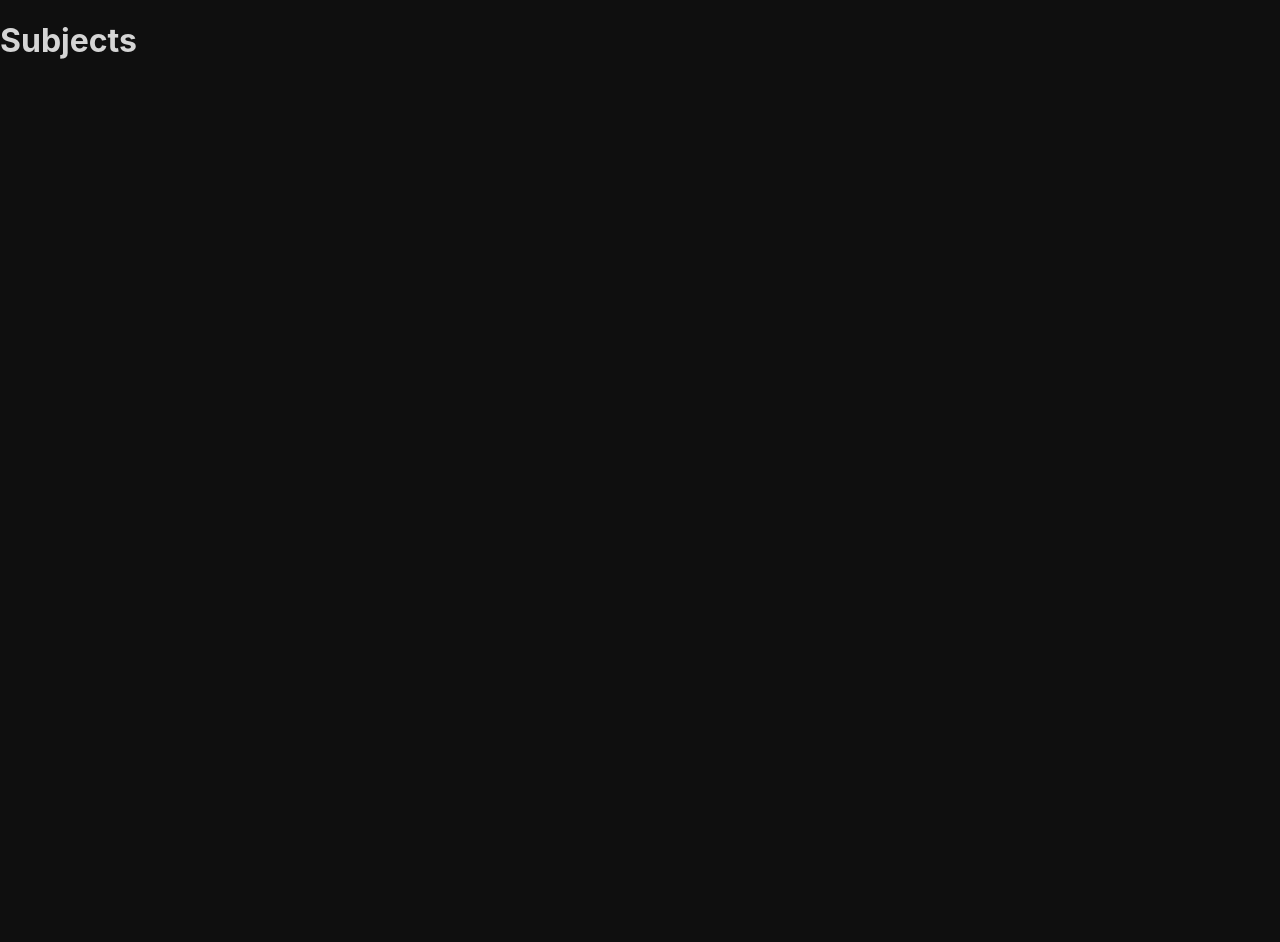
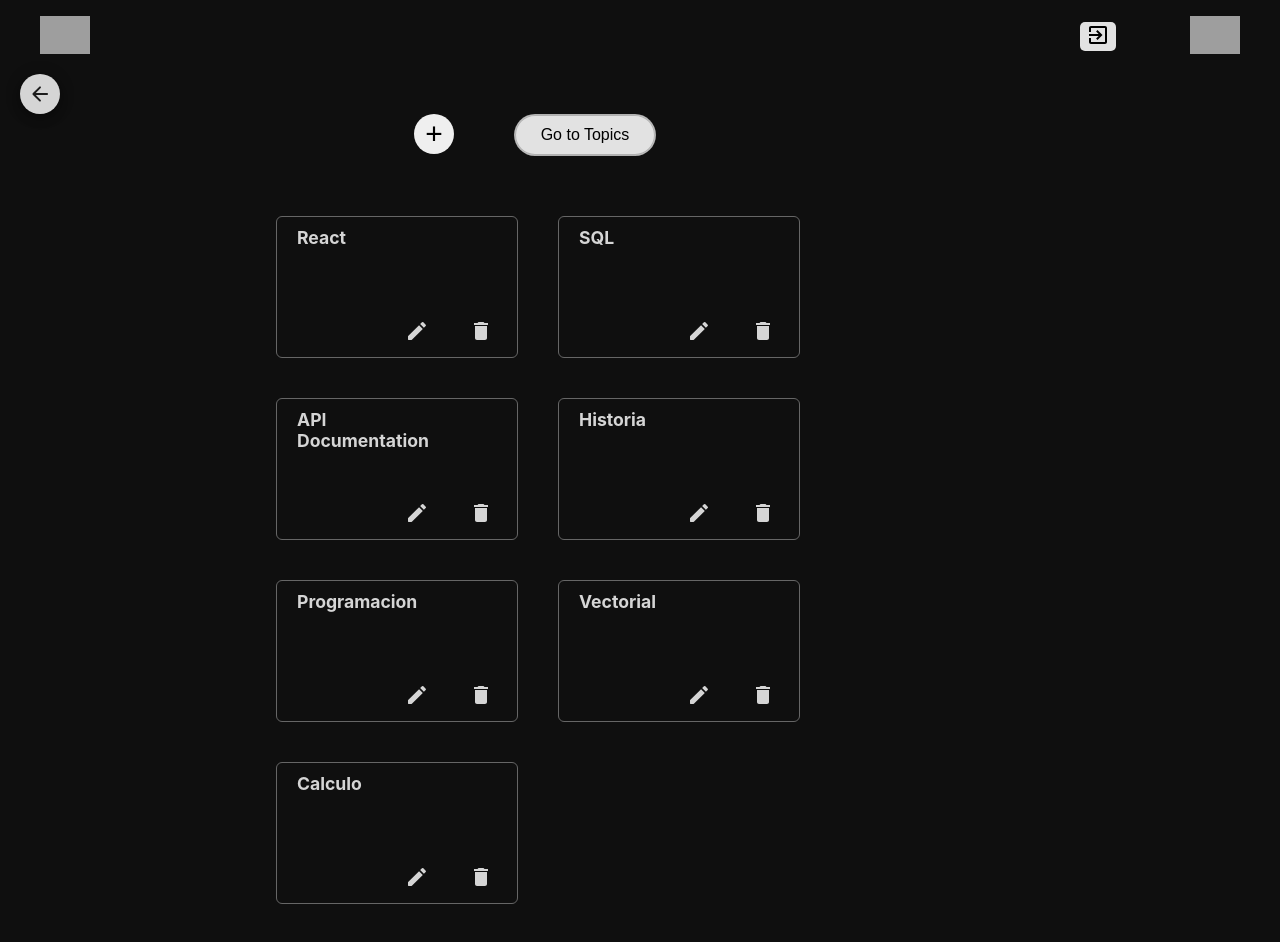
Before and after one commit to CrisD314159/mercurial_ui, a React (Vite) app: page /dashboard/subjects in a window 1280 px wide. Shown: the top 942 px of the page. Before the commit the page ends 821 px from the top, so only its background shows below. Built offline with nearby package versions, Linux system fonts and the light colour scheme; grey boxes are pictures that could not be loaded.

Commit message:
Subject and Topic design

```diff
--- a/src/App.tsx
+++ b/src/App.tsx
@@ -1,7 +1,9 @@
 
+import { Subject, Topic } from '@mui/icons-material';
 import './App.css'
 import Login from './pages/login/Login'
 import SingUp from './pages/signUp/SignUp'
+
 
 function App() {
 
@@ -10,6 +12,8 @@ function App() {
     <>
       <Login />
       <SingUp />
+
+
     </>
   );
 }
--- a/src/components/dashboard/done/Done.tsx
+++ b/src/components/dashboard/done/Done.tsx
@@ -16,10 +16,10 @@ export default function Done(props: DoneProps) {
     que están marcadas como completadas */}
       <div className="doneButtonContainer">
         {/* Aquí dentro irán los botones tal cual como están en el figma*/}
-        <NavLink to={''}>
+        <NavLink to='/dashboard/subjects' className="subjectButton">
           <button className='subjectButton'>Go to Subjects</button>
         </NavLink>
-        <NavLink to={''}>
+        <NavLink to="/dashboard/topics" className='topicButton'>
           <button className='topicButton'>Go to Topics</button>
         </NavLink>
 
@@ -30,7 +30,7 @@ export default function Done(props: DoneProps) {
         <div className='mainTitleContainer'>
           <h1 className='doneTitle'>Done</h1>
         </div>
-        <button className='hide_showButton' onClick={()=>{
+        <button className='hide_showButton' onClick={() => {
           setTrigger(!trigger)
         }}>Hide/Show</button>
       </div>
@@ -45,7 +45,7 @@ export default function Done(props: DoneProps) {
                   return (
                     <div className='taskContainer' key={tasks.id}>
                       <div className='iconContainer'>
-                  <BookmarkIcon/>
+                        <BookmarkIcon />
                       </div>
                       <div className='titleContainer'>
                         <h3 className='title'>{tasks.title}</h3>
--- a/src/pages/subjects/Subjects.tsx
+++ b/src/pages/subjects/Subjects.tsx
@@ -1,8 +1,74 @@
+
+import Header from "../../components/Header";
+import { useState } from 'react'
+import './subjects.css'
+import { NavLink } from "react-router-dom";
+import DeleteIcon from '@mui/icons-material/Delete';
+import { Button, Fab } from "@mui/material";
+import { Subject } from "../../components/types/types";
+import ArrowBackRoundedIcon from '@mui/icons-material/ArrowBackRounded';
+import ModeEditRoundedIcon from '@mui/icons-material/ModeEditRounded';
+import json from '../../../public/dataset.json'
+
 export default function Subjects() {
-  return(
+  const [create, setCreate] = useState(false)
+
+
+  function createSubject() {
+    setCreate(!create)
+  }
+  return (
     <div>
-      <h1>Subjects</h1>
-    </div>
+      {
+        create ?
+          <div className="createSubjectContainer">
+            <div className="createSubject">
+              <h1>Create Subject</h1>
+              <input type="text" placeholder="Name" />
+              <button onClick={createSubject}>Create</button>
+            </div>
+          </div>
+          : null
+      }
+      <Header picture="https://icons.veryicon.com/png/o/miscellaneous/two-color-icon-library/user-286.png" />
+
+      <div className="mainSubjectsContainer">
+        <div className="backButtonContainer">
+          <div className="buttonBack">
+            <NavLink to='/dashboard' >
+              <Fab size='small' color="primary" className="buttonBackFab"><ArrowBackRoundedIcon></ArrowBackRoundedIcon></Fab>
+            </NavLink>
+          </div>
+        </div>
+        <div className="subjectMenuContainer">
+          <div className="subjectMenu menuButton">
+            <button className="createButton" onClick={createSubject}>+</button>
+          </div>
+          <NavLink to="/dashboard/topics" className='topicButton menuButton'>
+            <button className='topicButton'>Go to Topics</button>
+          </NavLink>
+        </div>
+        <div className="subjectsContainer">
+          {
+            json.subjects.map((subject: Subject) => {
+              return (
+                <div className='subjectCard' key={subject.id}>
+                  <div className='titleContainer'>
+                    <h3 className='subjectCardTittle'>{subject.name}</h3>
+                  </div>
+                  <div className='subjectButtonContainer'>
+                    <Button size='small'><ModeEditRoundedIcon></ModeEditRoundedIcon></Button>
+                    <Button size='small'> <DeleteIcon /> </Button>
+                  </div>
+                </div>
+              )
+            })
+          }
+        </div>
+
+
+      </div>
+
+    </div >
   )
-
 }
--- /dev/null
+++ b/src/pages/subjects/subjects.css
@@ -0,0 +1,90 @@
+.topicButton{
+  width: 140px;
+  height: 40px;
+  background-color: #e2e2e2;
+  font-size: 16px;
+  border: 1px solid #6666;
+  border-radius: 40px;
+  transition: all 0.3s;
+
+
+}
+
+.topicButton:hover{
+  background-color: #e2e2e2;
+  transform: translate(0, -3px);
+  animation: gradient 5s ease infinite; /* Define la animación */
+  background: linear-gradient(45deg, #f800f0b1, #fe38f8e6, #2d03d2bc, #1d0092bc); /* Define el gradiente */
+  background-size: 200% 200%; /* Asegura que el gradiente sea lo suficientemente grande */
+  color: white;
+  cursor: pointer;
+}
+
+@keyframes gradient { /* Define la animación */
+	0% {
+		background-position: 0% 50%; /* Define la posición inicial del fondo */
+	}
+	50% {
+		background-position: 100% 50%; /* Define la posición final del fondo */
+	}
+	100% {
+		background-position: 0% 50%; /* Define la posición inicial del fondo, es decir, para que se poonga en bucle*/
+	}
+}
+
+
+.mainSubjectsContainer{
+  display: flex;
+  flex-direction: column;
+  align-items: center;
+}
+
+.backButtonContainer{
+  width: 100%;
+}
+
+.buttonBack{
+  padding: 0 20px;
+}
+
+.subjectMenuContainer{
+  display: flex;
+  width: 40%;
+}
+
+.menuButton{
+  margin: 0 30px;
+}
+
+.subjectsContainer{
+  display: flex;
+  width: 60%;
+  flex-wrap: wrap;
+  padding: 10px 5px;
+  margin: 30px 0;
+
+}
+
+.subjectCard{
+  width: 200px;
+  height: 120px;
+  border: 1px solid #666;
+  margin: 20px 20px;
+  position: relative;
+  padding: 10px 20px;
+  border-radius: 6px;
+}
+
+.subjectButtonContainer{
+  width: 90%;
+  display: flex;
+  align-items: center;
+  justify-content: flex-end;
+  position: absolute;
+  bottom: 0;
+  padding: 10px 0;
+}
+
+.subjectCardTittle{
+  font-size: 1.1rem;
+}
--- a/src/pages/topics/Topics.tsx
+++ b/src/pages/topics/Topics.tsx
@@ -1,7 +1,71 @@
-export default function Topics(){
-  return(
+import { useState } from "react";
+import Header from "../../components/Header";
+import ArrowBackRoundedIcon from '@mui/icons-material/ArrowBackRounded';
+import { Button, Fab } from "@mui/material";
+import { NavLink } from "react-router-dom";
+import json from '../../../public/dataset.json'
+import { Topic } from "../../components/types/types";
+import ModeEditRoundedIcon from '@mui/icons-material/ModeEditRounded';
+import DeleteIcon from '@mui/icons-material/Delete';
+import './topics.css'
+
+export default function Topics() {
+  const [create, setCreate] = useState(false)
+
+
+  function createTopic() {
+    setCreate(!create)
+  }
+  return (
     <div>
-      <h1>Topics</h1>
+      {
+        create ?
+          <div className="createTopicContainer">
+            <div className="createTopic">
+              <h1>Create Topic</h1>
+              <input type="text" placeholder="Name" />
+              <button onClick={createTopic}>Create</button>
+            </div>
+          </div>
+          : null
+      }
+      <Header picture="https://icons.veryicon.com/png/o/miscellaneous/two-color-icon-library/user-286.png" />
+
+      <div className="mainTopicsContainer">
+        <div className="backButtonContainer">
+          <div className="buttonBack">
+            <NavLink to='/dashboard' >
+              <Fab size='small' color="primary" className="buttonBackFab"><ArrowBackRoundedIcon></ArrowBackRoundedIcon></Fab>
+            </NavLink>
+          </div>
+        </div>
+        <div className="topicMenuContainer">
+          <div className="topicMenu menuButtonTopic">
+            <button className="createButton" onClick={createTopic}>+</button>
+          </div>
+          <NavLink to="/dashboard/subjects" className='menuButtonTopic'><button className="subjectButton">Go to Subjects</button></NavLink>
+        </div>
+        <div className="topicsContainer">
+          {
+            json.topics.map((topic: Topic) => {
+              return (
+                <div className="topicCard" key={topic.id}>
+                  <div className="titleTopicContainer">
+                    <h3 style={{ color: `${topic.color}` }}>{topic.title}</h3>
+                  </div>
+                  <div className="topicButtonContainer">
+                    <Button size='small'><ModeEditRoundedIcon></ModeEditRoundedIcon></Button>
+                    <Button size='small'> <DeleteIcon /> </Button>
+                  </div>
+
+                </div>
+              )
+            }
+            )
+          }
+
+        </div>
+      </div>
     </div>
   )
 }
--- /dev/null
+++ b/src/pages/topics/topics.css
@@ -0,0 +1,70 @@
+.subjectButton{
+    width: 140px;
+    height: 40px;
+    background-color: #e2e2e2;
+    font-size: 16px;
+    border: 1px solid #6666;
+    border-radius: 40px;
+    margin-right: 15px;
+    transition: all 0.3s;
+}
+
+.subjectButton:hover{
+    background-color: #e2e2e2;
+    transform: translate(0, -3px);
+    cursor: pointer;
+}
+
+.mainTopicsContainer{
+    display: flex;
+    flex-direction: column;
+    align-items: center;
+}
+
+.backButtonContainer{
+    width: 100%;
+}
+
+.buttonBack{
+    padding: 0 20px;
+}
+
+.topicMenuContainer{
+    display: flex;
+    width: 40%;
+}
+
+.menuButtonTopic{
+    margin: 0 30px;
+}
+
+.topicsContainer{
+    display: flex;
+    width: 60%;
+    flex-wrap: wrap;
+    padding: 10px 5px;
+    margin: 30px 0;
+    justify-content: center;
+}
+
+.topicCard{
+    width: 220px;
+    height: 80px;
+    border: 1px solid #6666;
+    margin: 20px 20px;
+    display: flex;
+    flex-direction: column;
+    border-radius: 6px;
+    position: relative
+
+}
+
+.topicButtonContainer{
+    position: absolute;
+    bottom: 0;
+    right: 0;
+}
+
+.titleTopicContainer{
+    width: 70px;
+}
```
Also changed, not shown: src/components/types/types.ts (+7 -0 lines), src/main.tsx (+5 -5 lines). Lines whose indentation alone changed are shown as unchanged.
